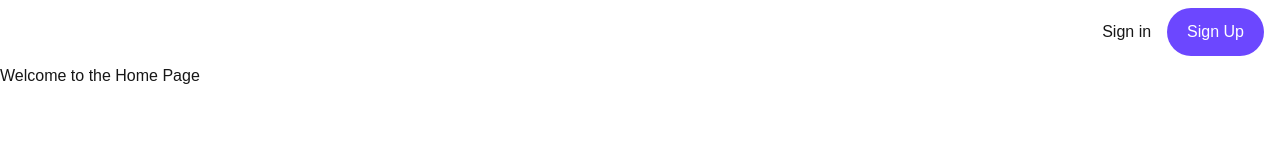
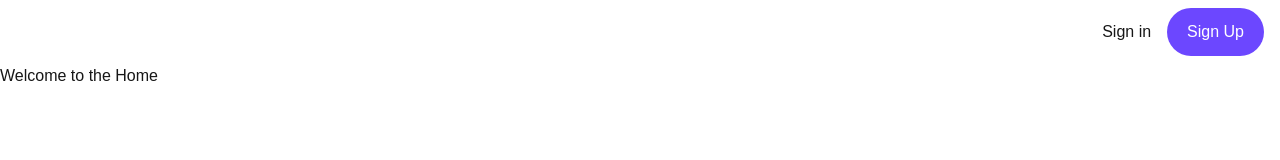
Before and after one commit to sugawara-kouki/week-kakeibo, a Next.js app: page / in a window 1280 px wide. Shown: the top 160 px of the page. Built offline with nearby package versions, Linux system fonts and the light colour scheme; no server answers.

Commit message:
fix: Homeページのコンポーネント名を修正

```diff
--- a/app/page.tsx
+++ b/app/page.tsx
@@ -1,9 +1,9 @@
 import { auth } from "@clerk/nextjs/server";
-import HomePage from "@/pages/homePage";
+import Home from "@/pages/home";
 
-export default async function Home() {
+export default async function HomePage() {
   // Clerkからセッション情報やユーザーIDを取得
   const authObject = await auth();
 
-  return <HomePage userId={authObject.userId} />;
+  return <Home userId={authObject.userId} />;
 }
--- a/pages/homePage/index.tsx
+++ b/pages/home/index.tsx
@@ -1,11 +1,11 @@
-interface HomePageProps {
+interface HomeProps {
   userId: string | null;
 }
 
-export default function HomePage({ userId }: HomePageProps) {
+export default function Home({ userId }: HomeProps) {
   return (
     <main>
-      <h1>Welcome to the Home Page</h1>
+      <h1>Welcome to the Home</h1>
       {userId !== null && <p>Your user ID is: {userId}</p>}
     </main>
   );
```
